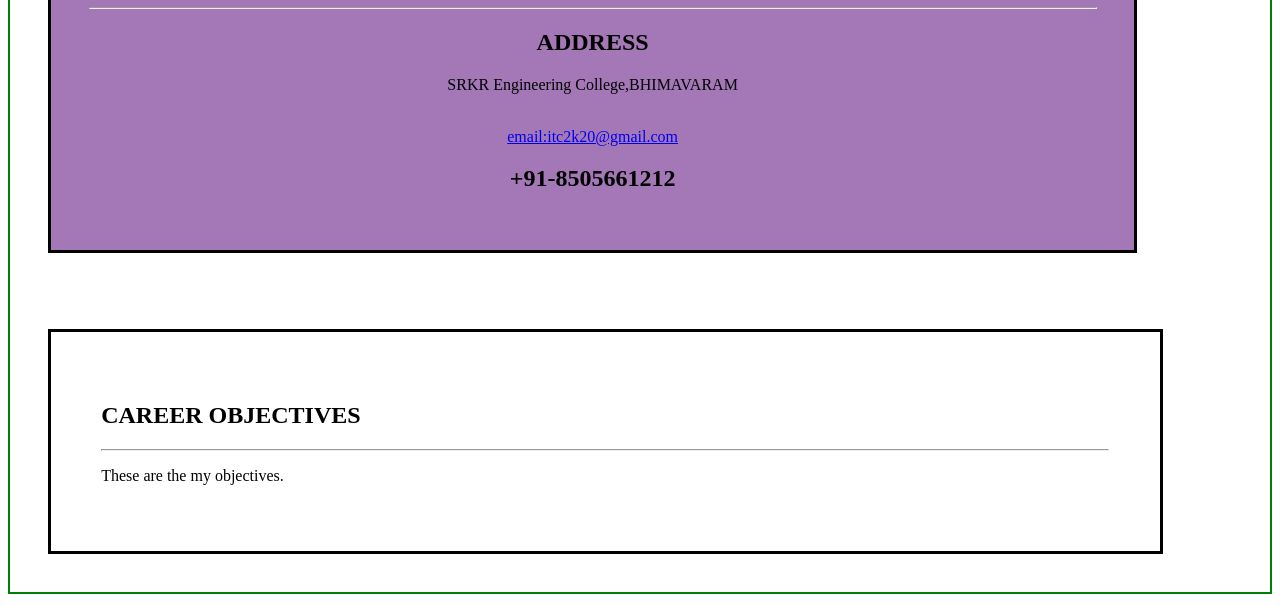
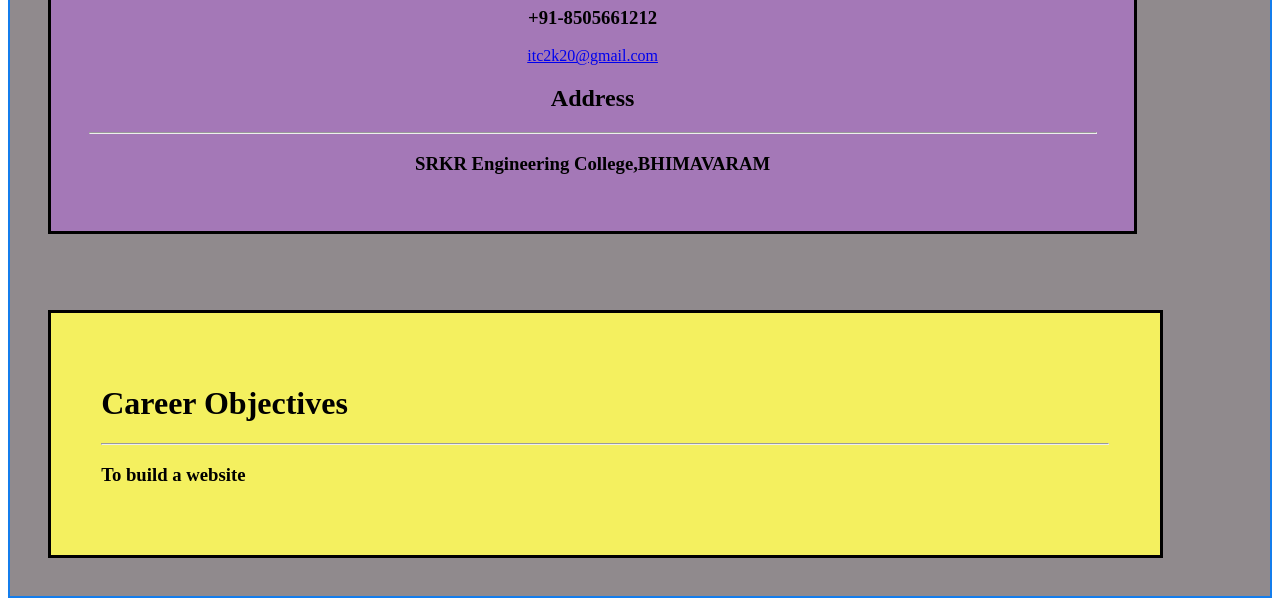
Before and after one commit to Shanmukh32/resumeproject, a plain HTML site: page index.html in a window 1280 px wide. Shown: the part 636-1242 px from the top of the page. Drawn offline with Linux system fonts and the light colour scheme.

Commit message:
index.file

```diff
--- /dev/null
+++ b/data.json
@@ -0,0 +1,14 @@
+{
+  "details":{
+    "image":"sa.jpg",
+    "name":"Shanmukh",
+    "phoneno":"+91-8505661212",
+    "email":"itc2k20@gmail.com",
+    "Address":"SRKR Engineering College,BHIMAVARAM"
+  },
+
+  "career":{
+     "info":"Career Objectives",
+     "des":"To build a website"
+  }
+}
--- a/index.html
+++ b/index.html
@@ -10,6 +10,7 @@
     <h1>This is my project</h1>
     <div class="parent">
       <div class="child1">
+        <!--
         <img src="sa.jpg" alt="profile">
          <h1>Shanmukh</h1>
          <hr>
@@ -17,14 +18,17 @@
          <p>SRKR Engineering College,BHIMAVARAM</p>
          <br>
          <a href="itc2k20@gmail.com">email:itc2k20@gmail.com</a>
-         <h2>+91-8505661212</h2>
+         <h2>+91-8505661212</h2>-->
       </div>
-      <div class="child2">
+      <div class="child2"><!--
        <h2>CAREER OBJECTIVES</h2>
        <hr>
-       <p>These are the my objectives.</p>
+       <p>These are the my objectives.</p>-->
       </div>
 
     </div>
-  </body>
+<script type="text/javascript" src="main.js">
+
+</script>
+    </body>
 </html>
--- /dev/null
+++ b/main.js
@@ -0,0 +1,66 @@
+function Loadjson(file,callback) {
+  var x= new XMLHttpRequest();
+  x.overrideMimeType("application/json");
+  x.open("GET",file,true);
+  x.onreadystatechange=function(){
+    if(x.readyState === 4 && x.status == "200"){
+       callback(x.responseText);
+    }
+  };
+  x.send(null);
+
+}
+Loadjson("data.json",function(text){
+var data=JSON.parse(text);
+console.log(data);
+basics(data.details);
+careerinfo(data.career);
+})
+
+var child1 = document.querySelector(".child1");
+
+
+function basics(det) {
+  var image = document.createElement("img");
+  image.src=det.image;
+  child1.appendChild(image);
+
+var name = document.createElement("h1");
+name.textContent = det.name;
+child1.appendChild(name);
+
+var phoneno= document.createElement("h3");
+phoneno.textContent = det.phoneno;
+child1.appendChild(phoneno);
+
+var email=document.createElement("a");
+email.href="mailto:itc2k20@gmail.com";
+email.textContent = det.email;
+child1.appendChild(email);
+
+var add=document.createElement("h2");
+add.textContent ="Address";
+child1.appendChild(add);
+
+child1.appendChild(document.createElement("hr"));
+
+
+var Address=document.createElement("h3");
+Address.textContent = det.Address;
+child1.appendChild(Address);
+}
+
+var child2=document.querySelector(".child2");
+
+function careerinfo(act){
+  var first=document.createElement("h1");
+  first.textContent =act.info;
+  child2.appendChild(first);
+
+  child2.appendChild(document.createElement("hr"));
+
+var sec= document.createElement("h3");
+sec.textContent =act.des;
+child2.appendChild(sec);
+
+}
--- a/style.css
+++ b/style.css
@@ -1,7 +1,8 @@
 .parent{
   display:flex;
   flex-direction:column;
-  border:2px solid green;
+  border:2px solid #147DEC;
+  background-color:#908A8D;
 }
 
 .child1{
@@ -16,6 +17,7 @@
 }
 
 .child2{
+  background-color: #F4F05F;
   border:3px solid black;
   margin: 3%;
   padding:4%;
@@ -35,8 +37,10 @@ img{
 
 }
 
+
 .child1 h1,h2,h3,a,p{
  word-wrap: break-word;
+
 }
 
 @media only screen and(min-width:0px) and (max-width:480px)
@@ -57,6 +61,7 @@ img{
   }
 
   .child2{
+    background-color: #F4F05F;
     border:3px solid black;
     margin: 3%;
     padding:3%;
@@ -100,7 +105,9 @@ img{
   }
 
   .child2{
+    background-color: #F4F05F;
     border:3px solid black;
+    text-align: center;
     margin: 3%;
     padding:4%;
     width:20%;
@@ -144,6 +151,7 @@ img{
   }
 
   .child2{
+    background-color: #F4F05F;
     border:3px solid black;
     margin: 3%;
     padding:4%;
```
